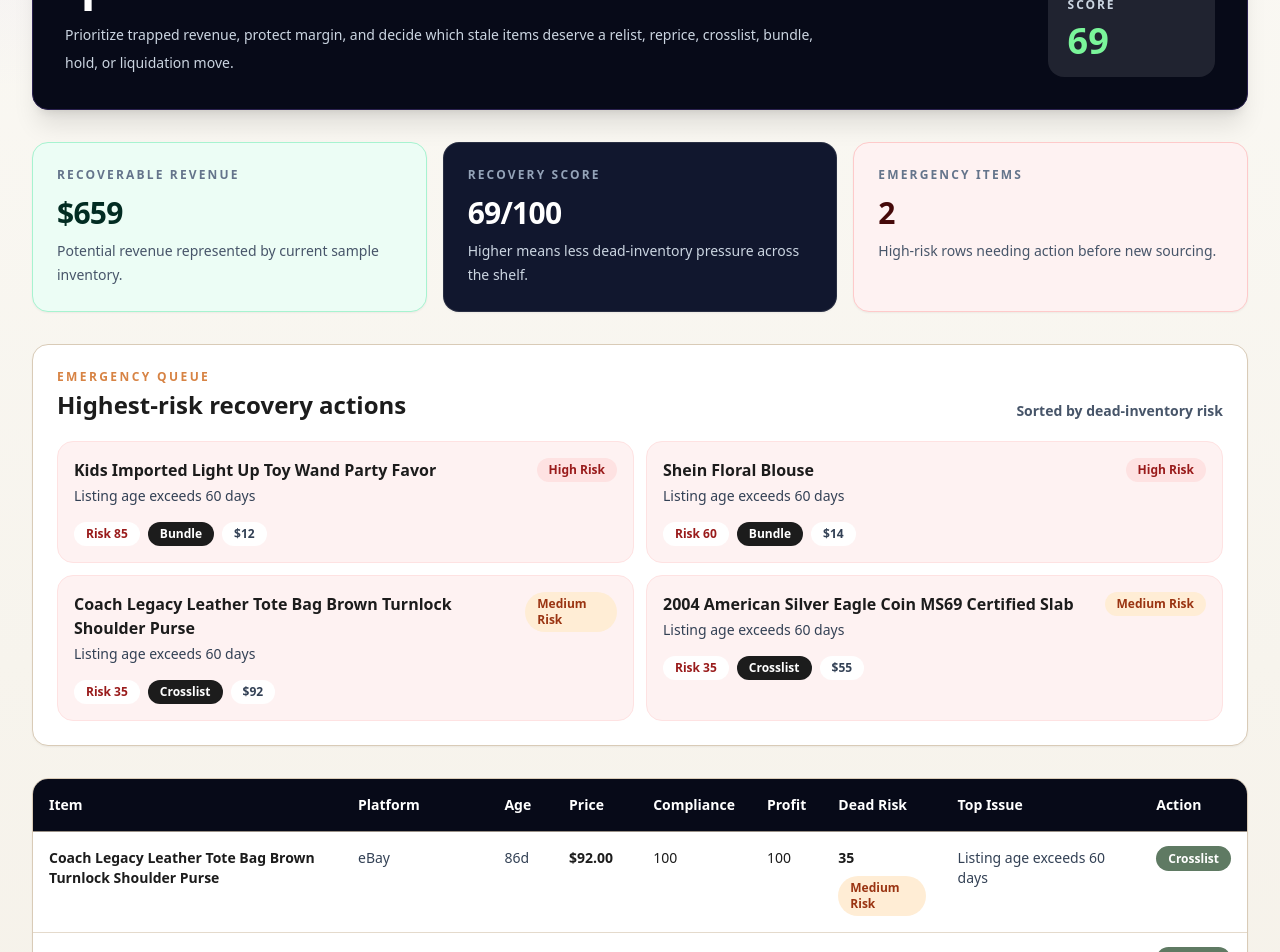
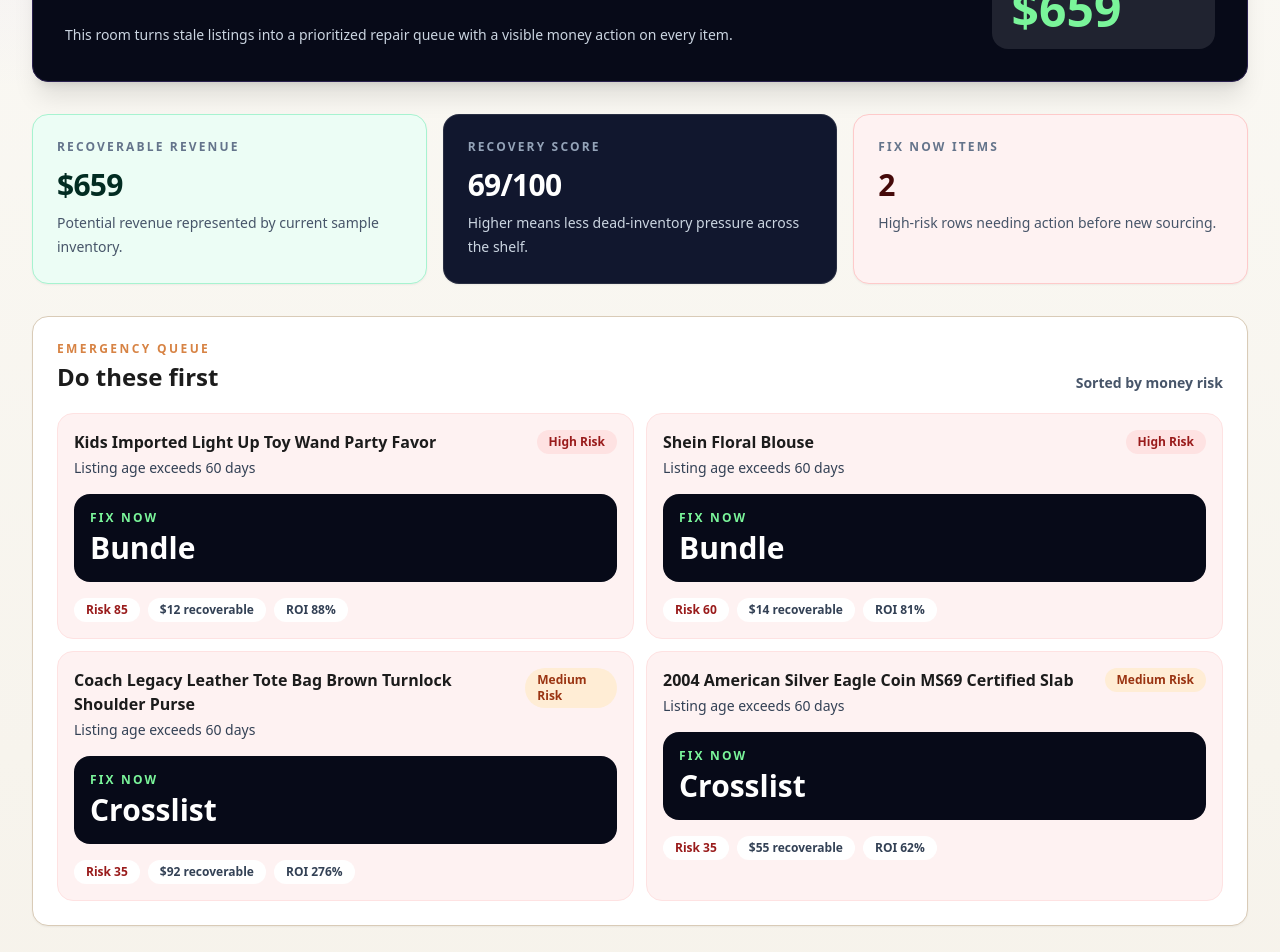
Before and after one commit to RejectedDope/ResaleIQ, a Next.js app: page /dead-listings in a window 1280 px wide. Shown: the part 420-1372 px from the top of the page. Built offline with nearby package versions, Linux system fonts and the light colour scheme.

Commit message:
Make Recovery Room action driven

```diff
--- a/app/dead-listings/page.tsx
+++ b/app/dead-listings/page.tsx
@@ -3,8 +3,12 @@ import { ScoreCard } from '@/components/ScoreCard';
 import { analyzeListing } from '@/lib/listingGenerator';
 import { sampleInventory } from '@/lib/sampleData';
 
+function itemRoi(item: (typeof sampleInventory)[number]) {
+  return Math.round(((item.targetSalePrice - item.purchaseCost - item.shippingPaid) / Math.max(item.purchaseCost, 1)) * 100);
+}
+
 export default function DeadListingsPage() {
-  const rows = sampleInventory.map((item) => ({ item, analysis: analyzeListing(item) }));
+  const rows = sampleInventory.map((item) => ({ item, analysis: analyzeListing(item), roi: itemRoi(item) }));
   const total = rows.length || 1;
   const recoverableRevenue = rows.reduce((sum, row) => sum + row.item.targetSalePrice, 0);
   const highRisk = rows.filter((row) => row.analysis.deadListingRisk.riskLevel === 'High').length;
@@ -17,14 +21,14 @@ export default function DeadListingsPage() {
         <p className="text-xs font-bold uppercase tracking-[0.22em] text-[#C59BFF]">Recovery Room</p>
         <div className="mt-3 flex flex-col gap-4 md:flex-row md:items-end md:justify-between">
           <div>
-            <h2 className="text-4xl font-extrabold tracking-tight md:text-5xl">Dead inventory becomes a recovery queue.</h2>
+            <h2 className="text-4xl font-extrabold tracking-tight md:text-5xl">Fix the items costing you money right now.</h2>
             <p className="mt-4 max-w-3xl text-sm leading-7 text-slate-300">
-              Prioritize trapped revenue, protect margin, and decide which stale items deserve a relist, reprice, crosslist, bundle, hold, or liquidation move.
+              This room turns stale listings into a prioritized repair queue with a visible money action on every item.
             </p>
           </div>
           <div className="rounded-2xl bg-white/10 px-5 py-4">
-            <p className="text-xs font-bold uppercase tracking-[0.16em] text-slate-300">Recovery Score</p>
-            <p className="mt-2 text-4xl font-extrabold text-[#7AF59A]">{recoveryScore}</p>
+            <p className="text-xs font-bold uppercase tracking-[0.16em] text-slate-300">Recoverable Inventory</p>
+            <p className="mt-2 text-5xl font-extrabold text-[#7AF59A]">${recoverableRevenue.toFixed(0)}</p>
           </div>
         </div>
       </div>
@@ -32,19 +36,19 @@ export default function DeadListingsPage() {
       <div className="grid gap-4 md:grid-cols-3">
         <ScoreCard title="Recoverable Revenue" value={`$${recoverableRevenue.toFixed(0)}`} helper="Potential revenue represented by current sample inventory." tone="success" />
         <ScoreCard title="Recovery Score" value={`${recoveryScore}/100`} helper="Higher means less dead-inventory pressure across the shelf." tone="dark" />
-        <ScoreCard title="Emergency Items" value={highRisk} helper="High-risk rows needing action before new sourcing." tone={highRisk ? 'danger' : 'neutral'} />
+        <ScoreCard title="Fix Now Items" value={highRisk} helper="High-risk rows needing action before new sourcing." tone={highRisk ? 'danger' : 'neutral'} />
       </div>
 
       <div className="rounded-2xl border border-tan bg-white p-6 shadow-sm">
         <div className="flex flex-col gap-2 md:flex-row md:items-end md:justify-between">
           <div>
             <p className="text-xs font-bold uppercase tracking-[0.2em] text-clay">Emergency Queue</p>
-            <h3 className="mt-1 text-2xl font-extrabold text-ink">Highest-risk recovery actions</h3>
+            <h3 className="mt-1 text-2xl font-extrabold text-ink">Do these first</h3>
           </div>
-          <p className="text-sm font-semibold text-slate-600">Sorted by dead-inventory risk</p>
+          <p className="text-sm font-semibold text-slate-600">Sorted by money risk</p>
         </div>
         <div className="mt-5 grid gap-3 md:grid-cols-2">
-          {emergencyQueue.map(({ item, analysis }) => (
+          {emergencyQueue.map(({ item, analysis, roi }) => (
             <div key={item.title} className="rounded-2xl border border-red-100 bg-red-50 p-4">
               <div className="flex items-start justify-between gap-3">
                 <div>
@@ -53,10 +57,14 @@ export default function DeadListingsPage() {
                 </div>
                 <RiskBadge level={analysis.deadListingRisk.riskLevel} />
               </div>
+              <div className="mt-4 rounded-2xl bg-[#070A18] p-4 text-white">
+                <p className="text-xs font-bold uppercase tracking-[0.18em] text-[#7AF59A]">Fix Now</p>
+                <p className="mt-1 text-3xl font-extrabold">{analysis.deadListingRisk.recommendedAction}</p>
+              </div>
               <div className="mt-4 flex flex-wrap gap-2 text-xs font-bold">
                 <span className="rounded-full bg-white px-3 py-1 text-red-800">Risk {analysis.deadListingRisk.riskScore}</span>
-                <span className="rounded-full bg-ink px-3 py-1 text-white">{analysis.deadListingRisk.recommendedAction}</span>
-                <span className="rounded-full bg-white px-3 py-1 text-slate-700">${item.targetSalePrice.toFixed(0)}</span>
+                <span className="rounded-full bg-white px-3 py-1 text-slate-700">${item.targetSalePrice.toFixed(0)} recoverable</span>
+                <span className="rounded-full bg-white px-3 py-1 text-slate-700">ROI {roi}%</span>
               </div>
             </div>
           ))}
@@ -70,25 +78,23 @@ export default function DeadListingsPage() {
               <th className="p-4">Item</th>
               <th className="p-4">Platform</th>
               <th className="p-4">Age</th>
-              <th className="p-4">Price</th>
-              <th className="p-4">Compliance</th>
-              <th className="p-4">Profit</th>
+              <th className="p-4">Recoverable</th>
+              <th className="p-4">ROI</th>
               <th className="p-4">Dead Risk</th>
-              <th className="p-4">Top Issue</th>
-              <th className="p-4">Action</th>
+              <th className="p-4">Money Blocker</th>
+              <th className="p-4">Fix Now</th>
             </tr>
           </thead>
           <tbody>
-            {rows.map(({ item, analysis }) => {
+            {rows.map(({ item, analysis, roi }) => {
               const high = analysis.deadListingRisk.riskLevel === 'High';
               return (
                 <tr key={item.title} className={`border-t border-tan/70 align-top ${high ? 'bg-red-50' : 'bg-white'}`}>
                   <td className="p-4 font-bold text-ink">{item.title}</td>
                   <td className="p-4 text-slate-700">{item.platform}</td>
                   <td className="p-4 text-slate-700">{item.listingAgeDays}d</td>
-                  <td className="p-4 font-bold text-ink">${item.targetSalePrice.toFixed(2)}</td>
-                  <td className="p-4">{analysis.complianceScore}</td>
-                  <td className="p-4">{analysis.profitScore}</td>
+                  <td className="p-4 font-extrabold text-ink">${item.targetSalePrice.toFixed(2)}</td>
+                  <td className={`p-4 font-extrabold ${roi < 50 ? 'text-red-700' : 'text-sage'}`}>{roi}%</td>
                   <td className="p-4">
                     <div className="flex flex-col gap-2">
                       <span className="font-extrabold text-ink">{analysis.deadListingRisk.riskScore}</span>
@@ -97,7 +103,9 @@ export default function DeadListingsPage() {
                   </td>
                   <td className="p-4 text-slate-700">{analysis.deadListingRisk.topIssue}</td>
                   <td className="p-4">
-                    <span className="rounded-full bg-sage px-3 py-1 text-xs font-extrabold text-white">{analysis.deadListingRisk.recommendedAction}</span>
+                    <span className="inline-flex rounded-2xl bg-[#070A18] px-4 py-3 text-xs font-extrabold uppercase tracking-[0.12em] text-white">
+                      {analysis.deadListingRisk.recommendedAction}
+                    </span>
                   </td>
                 </tr>
               );
```
